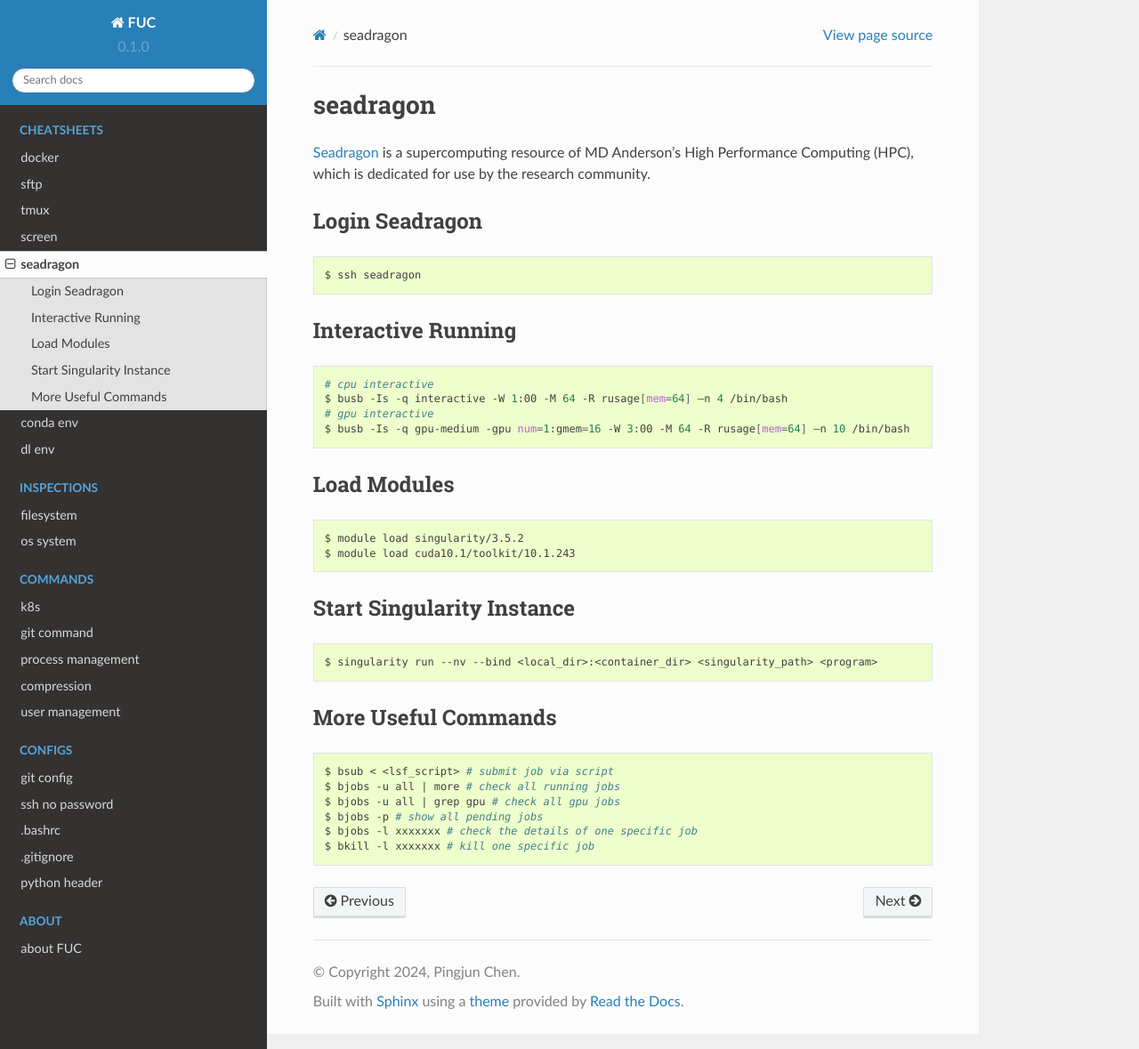
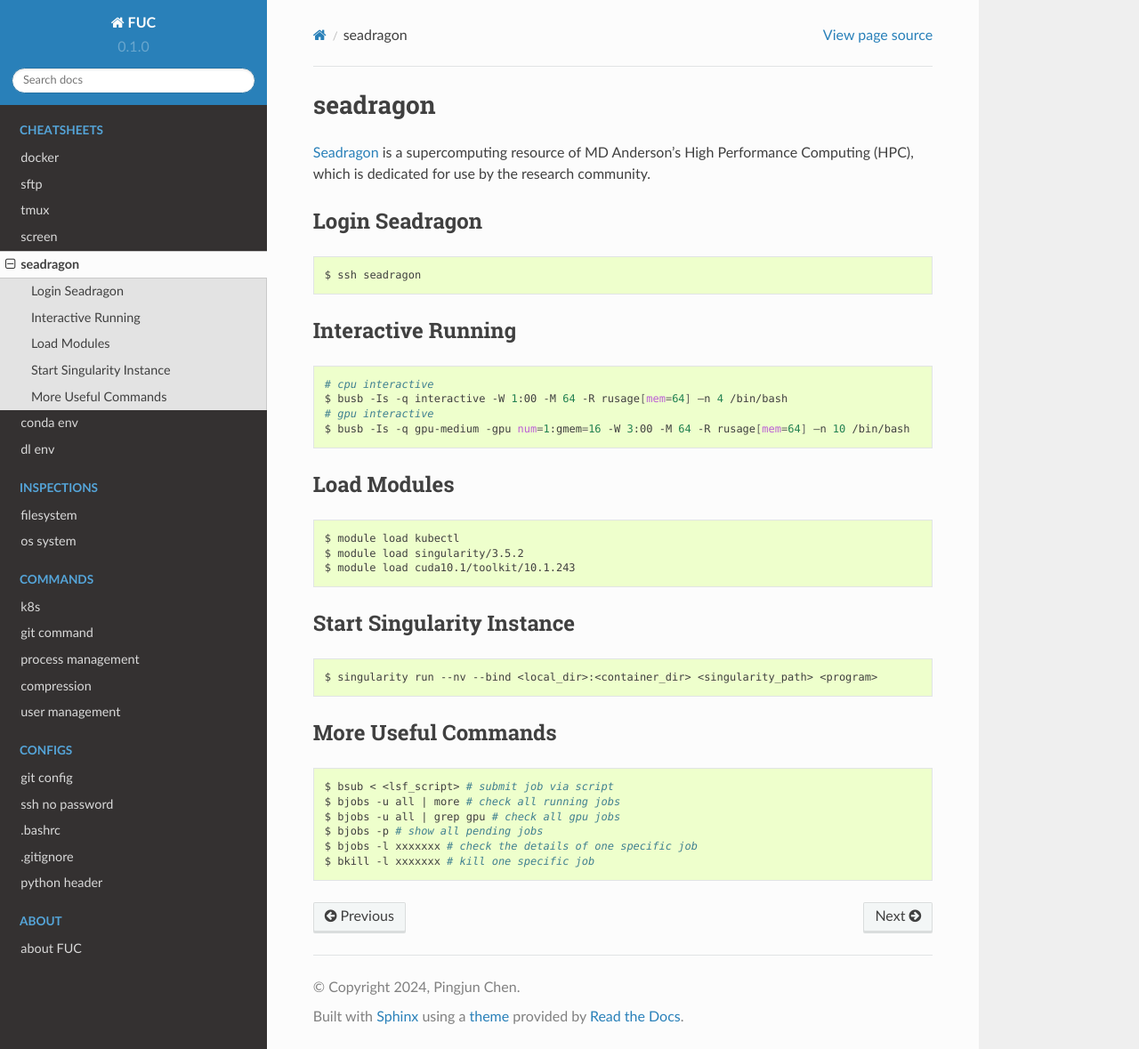
Before and after one commit to PingjunChen/FUC, a Sphinx documentation site: the page built from docs/seadragon.rst, in a window 1280 px wide and 1179 px high. Shown: the whole window at 89% size. Built offline with Sphinx 7.4.7 and the Read the Docs theme 2.0.0, drawn with Linux system fonts in a browser that asks for light colours.

Commit message:
Update seadragon.rst
add kubectl

```diff
--- a/docs/seadragon.rst
+++ b/docs/seadragon.rst
@@ -29,6 +29,7 @@ Load Modules
 
 .. code-block:: bash
 
+    $ module load kubectl
     $ module load singularity/3.5.2
     $ module load cuda10.1/toolkit/10.1.243
 
```
